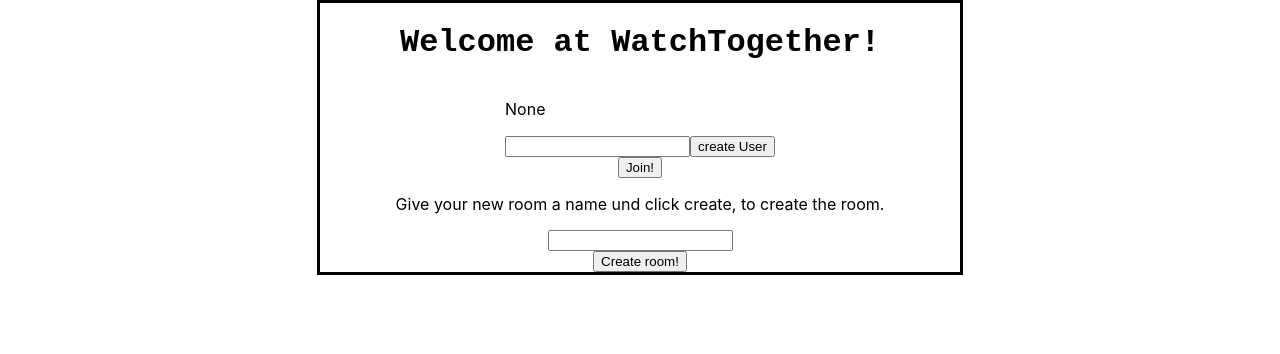
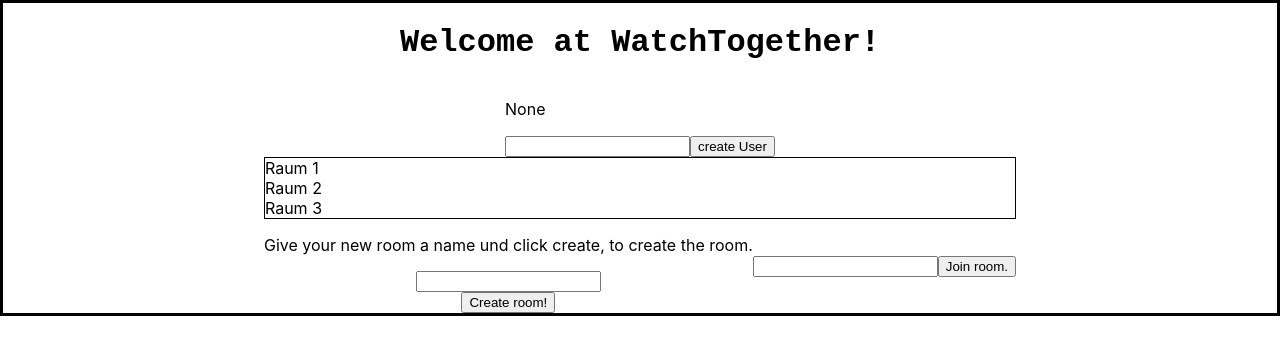
Before and after one commit to BlueBlau/WuM-WatchTogether, a React (Create React App) app in the folder watchtogether/: page / in a window 1280 px wide. Shown: the top 354 px of the page. Built offline with nearby package versions, Linux system fonts and the light colour scheme.

Commit message:
Raumliste hinzugefügt und create - & join-Button anderes strukturiert

```diff
--- a/watchtogether/src/CreateRoom.js
+++ b/watchtogether/src/CreateRoom.js
@@ -5,10 +5,15 @@ const CreateRoom = () => {
     return(
         <div className={style.mainContainer}>
             <p>Give your new room a name und click create, to create the room.</p>
-            <input type="text"></input>
-            <input type="button" value="Create room!"></input>
+            <input type="text" id='roomName'></input>
+            <input type="button" value="Create room!" onClick={createNewRoom}></input>
         </div>
     );
 };
 
+function createNewRoom(){
+    let roomName = document.getElementById('roomName').value;
+    alert(roomName);
+}
+
 export default CreateRoom;
--- /dev/null
+++ b/watchtogether/src/JoinRoom.js
@@ -0,0 +1,12 @@
+import React from "react";
+
+const JoinRoom = () => {
+    return(
+        <div>
+            <input type='url'></input>
+            <input type='Button' value='Join room.'></input>
+        </div>
+    );
+};
+
+export default JoinRoom;
--- /dev/null
+++ b/watchtogether/src/Room.js
@@ -0,0 +1,9 @@
+import React from 'react';
+
+const Room = (props) => {
+    return(
+        <li>{props.name}</li>
+    )
+}
+
+export default Room;
--- /dev/null
+++ b/watchtogether/src/RoomList.js
@@ -0,0 +1,29 @@
+import React from 'react';
+import Room from './Room';
+import RoomListCSS from './roomlist.module.css';
+import {useState} from 'react';
+import CreateRoom from './CreateRoom';
+import JoinRoom from './JoinRoom';
+
+const InitalRoomList = [
+    {id: 0, name:'Raum 1'},
+    {id: 1, name:'Raum 2'},
+    {id: 2, name:'Raum 3'},
+];
+const RoomList = () => {
+    const [RoomList, insertNewRoom] = useState(InitalRoomList);
+
+    return(
+        <div>
+            <ul className={RoomListCSS.table}>
+                {RoomList.map((room) => <Room key={RoomList.id} name={room.name}/>)}
+            </ul>
+            <div className={RoomListCSS.createAndJoin}>
+            <CreateRoom></CreateRoom>
+            <JoinRoom></JoinRoom>
+            </div>
+        </div>
+    );
+};
+
+export default RoomList;
--- a/watchtogether/src/StartPage.js
+++ b/watchtogether/src/StartPage.js
@@ -1,15 +1,14 @@
 import React from 'react';
-import CreateRoom from './CreateRoom';
 import UserName from './UserName';
 import StartPageCSS from './startpage.module.css';
+import RoomList from './RoomList';
 
 const StartPage = () => {
     return(
         <div className={StartPageCSS.mainContainer}>
             <h1 className={StartPageCSS.header}>Welcome at WatchTogether!</h1>
             <UserName></UserName>
-            <input type="Button"  value="Join!"></input>
-            <CreateRoom></CreateRoom>
+            <RoomList></RoomList>
         </div>
     );
 };
--- /dev/null
+++ b/watchtogether/src/roomlist.module.css
@@ -0,0 +1,18 @@
+.mainContainer{
+    border-style: solid;
+    margin: auto;
+}
+
+.table{
+    margin: 0;
+    padding: 0;
+    list-style-type: none;
+    border: 1px solid;
+}
+
+.createAndJoin{
+    display: flex;
+    flex-direction: row;
+    justify-content: center;
+    align-items: center;
+}
--- a/watchtogether/src/startpage.module.css
+++ b/watchtogether/src/startpage.module.css
@@ -4,7 +4,6 @@
     flex-flow: center;
     align-items: center;
     border-style: solid;
-    width: 50%;
     margin: auto;
 }
 .header{
```
